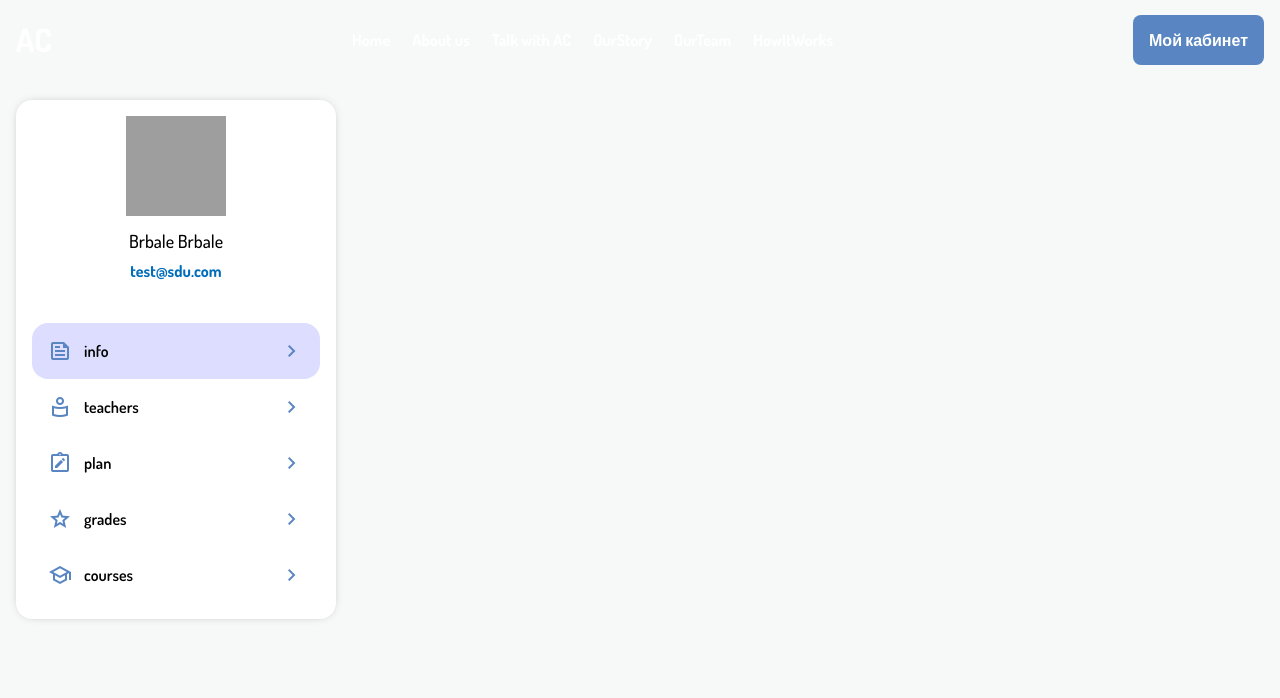
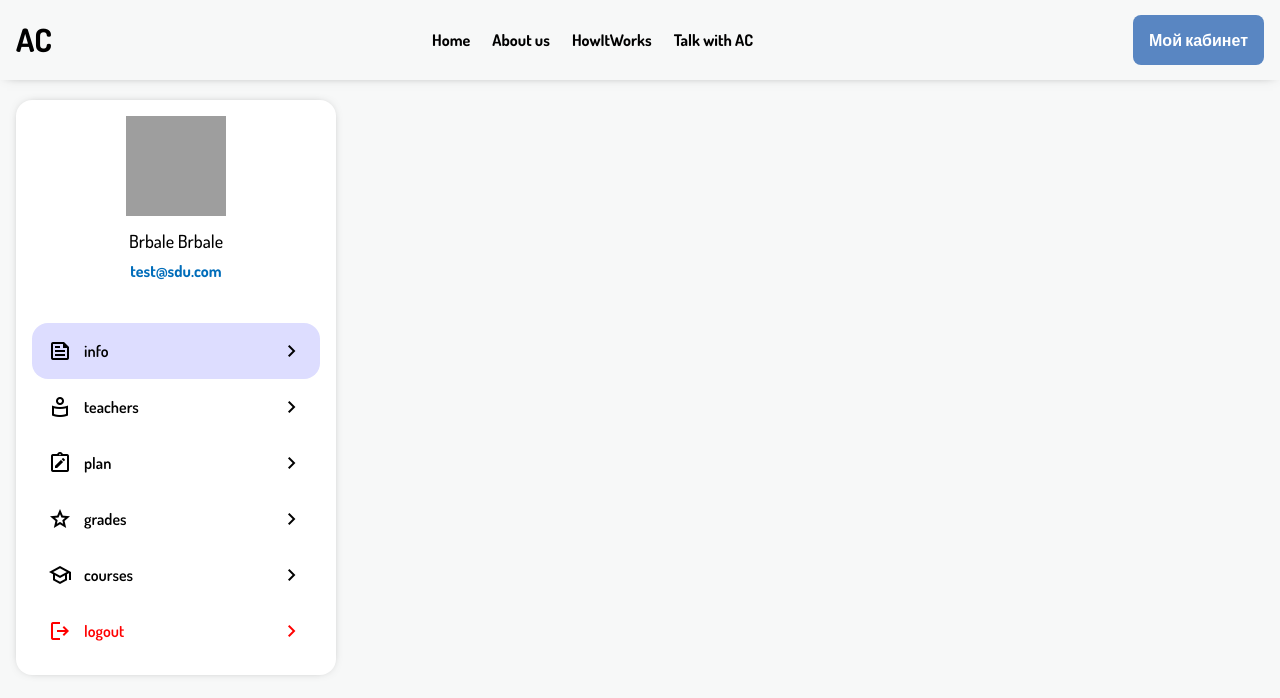
Before and after one commit to iliasabai09/sduAnalytics, a Vue app: page /profile in a window 1280 px wide. Shown: the top 698 px of the page. Built offline with nearby package versions, Linux system fonts and the light colour scheme; grey boxes are pictures that could not be loaded.

Commit message:
добавил сервисы для работы с локальной историей

```diff
--- a/src/components/DesktopHeader.vue
+++ b/src/components/DesktopHeader.vue
@@ -4,12 +4,16 @@
       <div class="_container content" :class="{ noVisible: !isAnimated }">
         <UBlackLogo/>
         <DesktopNavbar color="#000"/>
-        <UButton :title="'Мой кабинет'"/>
+        <RouterView to="/profile">
+          <UButton :title="'Мой кабинет'"/>
+        </RouterView>
       </div>
       <div class="_container content" v-if="!isAnimated">
         <ULogo/>
         <DesktopNavbar/>
-        <UButton :title="'Мой кабинет'"/>
+        <RouterView to="/profile">
+          <UButton :title="'Мой кабинет'"/>
+        </RouterView>
       </div>
     </header>
   </template>
@@ -19,7 +23,9 @@
       <div class="_container content" :class="{ noVisible: isAnimated}">
         <UBlackLogo/>
         <DesktopNavbar color="#000"/>
-        <UButton :title="'Мой кабинет'"/>
+        <RouterView to="/profile">
+          <UButton :title="'Мой кабинет'"/>
+        </RouterView>
       </div>
     </header>
   </template>
@@ -40,7 +46,7 @@ document.addEventListener('scroll', (e) => {
   isAnimated.value = scrolledPixels > 300
 })
 
-const isHaveAnimatePage = !['auth', 'profile'].includes(document.location.href as string)
+const isHaveAnimatePage = !(document.location.href as string).includes('profile')
 
 </script>
 
--- a/src/components/DesktopNavbar.vue
+++ b/src/components/DesktopNavbar.vue
@@ -19,23 +19,26 @@ const links = ref([
   {
     title: 'Home',
     link: '/'
-  }, {
+  },
+  {
     title: 'About us',
     link: 'about'
+  },
+  // {
+  //   title: 'OurStory',
+  //   link: 'ourStory'
+  // },
+  // {
+  //   title: 'OurTeam',
+  //   link: 'OurTeam'
+  // },
+  {
+    title: 'HowItWorks',
+    link: 'howItWorks'
   },
   {
     title: 'Talk with AC',
     link: 'services'
-  }, {
-    title: 'OurStory',
-    link: 'ourStory'
-  }, {
-    title: 'OurTeam',
-    link: 'OurTeam'
-  },
-  {
-    title: 'HowItWorks',
-    link: 'howItWorks'
   },
 ])
 </script>
--- a/src/modules/ProfileUserModule.vue
+++ b/src/modules/ProfileUserModule.vue
@@ -10,15 +10,18 @@
     </div>
     <div class="menu">
       <div
+          :style="{ color: idx === menu.length - 1 ? 'red' : '#000'}"
           class="menu-link textMedium"
-          v-for="link in menu"
+          v-for="(link,idx) in menu"
           @click="toContent(link.route)"
           :class="{ 'menu-link-active': link.isActive }"
       >
-        <span class="material-symbols-outlined">{{ link.icon }}</span>
+        <span class="material-symbols-outlined" :style="{ color: idx === menu.length - 1 ? 'red' : '#000'}">{{
+            link.icon
+          }}</span>
         <div>{{ link.title }}</div>
         <div class="_spacer"></div>
-        <span class="material-symbols-outlined">chevron_right</span>
+        <span class="material-symbols-outlined" :style="{ color: idx === menu.length - 1 ? 'red' : '#000'}">chevron_right</span>
       </div>
     </div>
   </div>
@@ -27,6 +30,7 @@
 <script setup lang="ts">
 import { ref, watch } from 'vue'
 import { useRoute, useRouter } from 'vue-router'
+import { AuthService } from '@/shared/services/auth.service'
 
 const router = useRouter()
 const route = useRoute()
@@ -65,15 +69,25 @@ const menu = ref([
     isActive: false,
     route: '/profile/courses',
     icon: 'school'
+  },
+  {
+    id: 6,
+    title: 'logout',
+    isActive: false,
+    route: '/auth',
+    icon: 'logout'
   }
+
 ])
 
 function toContent(r: string) {
+  if (r === '/auth') {
+    AuthService.logout()
+  }
   router.push(r)
 }
 
 watch(() => route.fullPath, (value, oldValue, onCleanup) => {
-  console.log(value)
   menu.value = menu.value.map(menu => {
     menu.isActive = menu.route === value
     return menu
--- a/src/pages/auth.vue
+++ b/src/pages/auth.vue
@@ -5,12 +5,6 @@
         <div class="form-container sign-up">
           <form @submit.prevent="registerUser">
             <h1>Create Account</h1>
-            <!--        <div class="social-icons">-->
-            <!--          <a href="#" class="icon"><i class="fa-brands fa-google-plus-g"></i></a>-->
-            <!--          <a href="#" class="icon"><i class="fa-brands fa-facebook-f"></i></a>-->
-            <!--          <a href="#" class="icon"><i class="fa-brands fa-github"></i></a>-->
-            <!--          <a href="#" class="icon"><i class="fa-brands fa-linkedin-in"></i></a>-->
-            <!--        </div>-->
             <span>or use your email for registeration</span>
             <input type="text" placeholder="Name" v-model="registerForm.name">
             <input type="text" placeholder="Surname" v-model="registerForm.surname">
@@ -21,13 +15,7 @@
         </div>
         <div class="form-container sign-in">
           <form @submit.prevent="loginUser">
-            <h1>Sign In</h1>
-            <!--        <div class="social-icons">-->
-            <!--          <a href="#" class="icon"><i class="fa-brands fa-google-plus-g"></i></a>-->
-            <!--          <a href="#" class="icon"><i class="fa-brands fa-facebook-f"></i></a>-->
-            <!--          <a href="#" class="icon"><i class="fa-brands fa-github"></i></a>-->
-            <!--          <a href="#" class="icon"><i class="fa-brands fa-linkedin-in"></i></a>-->
-            <!--        </div>-->
+            <h1>Sign In-</h1>
             <span>or use your email password</span>
             <input type="email" placeholder="Email" v-model="loginForm.email">
             <input type="password" placeholder="Password" v-model="loginForm.password">
@@ -44,7 +32,7 @@
             </div>
             <div class="toggle-panel toggle-right">
               <h1>Hello, Student!</h1>
-              <p style="color: #fff;padding-left: 8px">Register with your personal details to use all of site features</p>
+              <p style="color: #fff;padding-left: 8px">Register with your personal details</p>
               <button class="hidden" id="register">Sign Up</button>
             </div>
           </div>
--- a/src/pages/homePage.vue
+++ b/src/pages/homePage.vue
@@ -3,7 +3,7 @@
     <HomeSectionModule/>
 <!--    <OurServicesModule/>-->
     <AboutCompanyModule/>
-    <OverviewModule/>
+<!--    <OverviewModule/>-->
 <!--    <TrustUsModule/>-->
 <!--    <OurPortfolioModule/>-->
 <!--    <CounterSectionModule/>-->
--- a/src/pages/profile.vue
+++ b/src/pages/profile.vue
@@ -4,9 +4,11 @@
       <div class="layout">
         <ProfileUserModule/>
         <div class="profilePage-content">
-          <Transition>
-            <RouterView/>
-          </Transition>
+          <router-view v-slot="{ Component }">
+            <transition name="fade">
+              <component :is="Component" />
+            </transition>
+          </router-view>
         </div>
       </div>
     </div>
--- /dev/null
+++ b/src/shared/providers/localstorage.provider.ts
@@ -0,0 +1,18 @@
+export class LocalstorageProvider {
+	static setItem(key, val) {
+		localStorage.setItem(key, JSON.stringify(val))
+	}
+
+	static getItem(key) {
+		const json = localStorage.getItem(key)
+		return json ? JSON.parse(json) : null
+	}
+
+	static removeItem(key) {
+		localStorage.removeItem(key)
+	}
+
+	static clear() {
+		localStorage.clear()
+	}
+}
--- a/src/shared/services/auth.service.ts
+++ b/src/shared/services/auth.service.ts
@@ -1,6 +1,7 @@
 import { useGet } from '@/shared/composables/useGet'
 import { usePut } from '@/shared/composables/usePut'
 import { hashSum } from '@/utils/functions/hashSum'
+import { LocalstorageProvider } from '@/shared/providers/localstorage.provider'
 
 export class AuthService {
 	static async registerUser(user: any) {
@@ -17,7 +18,12 @@ export class AuthService {
 		if (response.password !== user.password) {
 			throw new Error('Введен неверный пароль')
 		}
-		console.log(response)
 		return response
 	}
+
+	static async logout() {
+		LocalstorageProvider.removeItem('user')
+	}
+
+
 }
```
Also changed, not shown: src/router/index.ts (+13 -6 lines).
